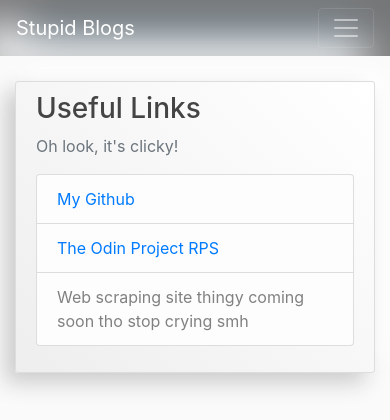
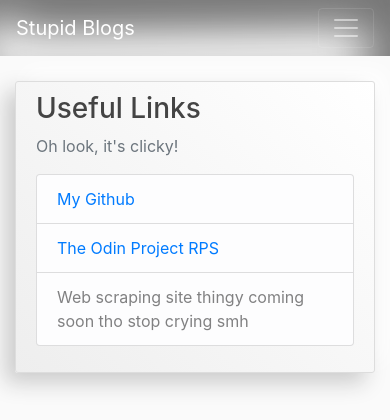
Before and after one commit to Yug34/stupid-blog, a Django app: page / in a window 390 px wide. Shown: the top 420 px of the page. Run offline with Django 3.2, Linux system fonts and the light colour scheme; data that the repository does not hold is empty; some libraries are stand-ins or nearby versions.

Commit message:
adjusted background for mobile version of the navbar

```diff
--- a/blog/static/blog/main.css
+++ b/blog/static/blog/main.css
@@ -13,9 +13,9 @@ ul {
 }
 
 .bg-steel {
+    background-image: linear-gradient(-5deg, #ffffff, #777777);
     box-shadow: inset -23px 23px 46px #666666,
             inset 23px -23px 46px #ffffff;
-    background-color: #5f788a;
     opacity: 0.9;
 }
 
```
